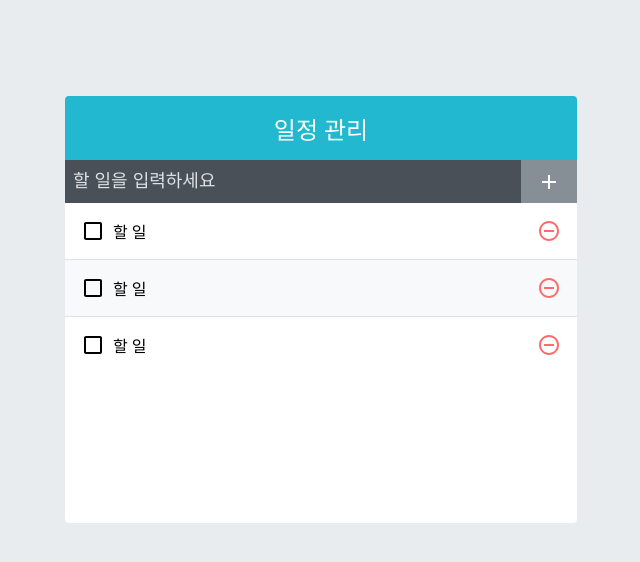
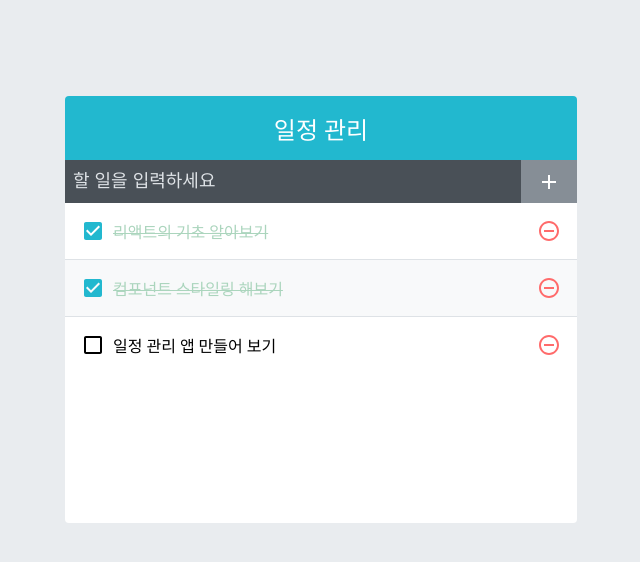
Before and after one commit to JungChaeMoon/react_todo_app, a React (Create React App) app: page / in a window 1280 px wide. Shown: the top 562 px of the page, without its empty margins (319-959 px from the left). Built offline with nearby package versions, Linux system fonts and the light colour scheme.

Commit message:
Modified todo app list

```diff
--- a/src/App.js
+++ b/src/App.js
@@ -1,12 +1,30 @@
-import React from 'react';
+import React, {useState} from 'react';
 import logo from './logo.svg';
 import './App.css';
-import TodoTemplate from "./TodoTemplate";
-import TodoInsert from "./TodoInsert";
-import TodoList from "./TodoList";
+import TodoTemplate from "./components/TodoTemplate";
+import TodoInsert from "./components/TodoInsert";
+import TodoList from "./components/TodoList";
 
 const App = () => {
-  return <TodoTemplate><TodoInsert /><TodoList/></TodoTemplate>
+  const [todos, setTodos] = useState([
+    {
+      id: 1,
+      text: '리액트의 기초 알아보기',
+      checked: true,
+    },
+    {
+      id: 2,
+      text: '컴포넌트 스타일링 해보기',
+      checked: true,
+    },
+    {
+      id: 3,
+      text: '일정 관리 앱 만들어 보기',
+      checked: false,
+    }
+
+  ])
+  return <TodoTemplate><TodoInsert /><TodoList todos={todos}/></TodoTemplate>
 }
 
 export default App;
--- a/src/TodoList.js
+++ /dev/null
@@ -1,16 +0,0 @@
-import React from "react";
-import TodoListItem from "./TodoListItem";
-import './TodoList.scss'
-
-
-const TodoList = () => {
-    return (
-        <div className="TodoList">
-            <TodoListItem/>
-            <TodoListItem/>
-            <TodoListItem/>
-        </div>
-    );
-};
-
-export default TodoList;
--- a/src/TodoListItem.js
+++ b/src/TodoListItem.js
@@ -3,16 +3,18 @@
     MdCheckBoxOutlineBlank,
     MdCheckBox,
     MdRemoveCircleOutline,
-} from 'react-icons/md'
-import './TodoListItem.scss'
+} from 'react-icons/md';
+import cn from 'classnames';
+import './TodoListItem.scss';
 
 
-const TodoListItem = () => {
+const TodoListItem = ({todo}) => {
+    const {text, checked} = todo;
     return (
         <div className="TodoListItem">
-            <div className="checkbox">
-                <MdCheckBoxOutlineBlank/>
-                <div className="text">할 일</div>
+            <div className={cn('checkbox', {checked})}>
+            {checked ? <MdCheckBox/> : <MdCheckBoxOutlineBlank />}
+                <div className="text">{text}</div>
             </div>
             <div className="remove">
                 <MdRemoveCircleOutline/>
--- a/src/TodoInsert.js
+++ b/src/components/TodoInsert.js
@@ -1,6 +1,6 @@
 import React from "react";
 import { MdAdd } from 'react-icons/md';
-import './TodoInsert.scss';
+import '../TodoInsert.scss';
 
 const TodoInsert = () => {
     return (
--- /dev/null
+++ b/src/components/TodoList.js
@@ -0,0 +1,16 @@
+import React from "react";
+import TodoListItem from "../TodoListItem";
+import '../TodoList.scss'
+
+
+const TodoList = ({ todos }) => {
+    return (
+        <div className="TodoList">
+            {todos.map(todo => (
+                <TodoListItem todo={todo} key={todo.id}/>
+            ))}
+        </div>
+    );
+};
+
+export default TodoList;
--- a/src/TodoTemplate.js
+++ b/src/components/TodoTemplate.js
@@ -1,5 +1,5 @@
 import React from "react";
-import './TodoTemplate.scss';
+import '../TodoTemplate.scss';
 
 
 const TodoTemplate = ({ children }) => {
```
